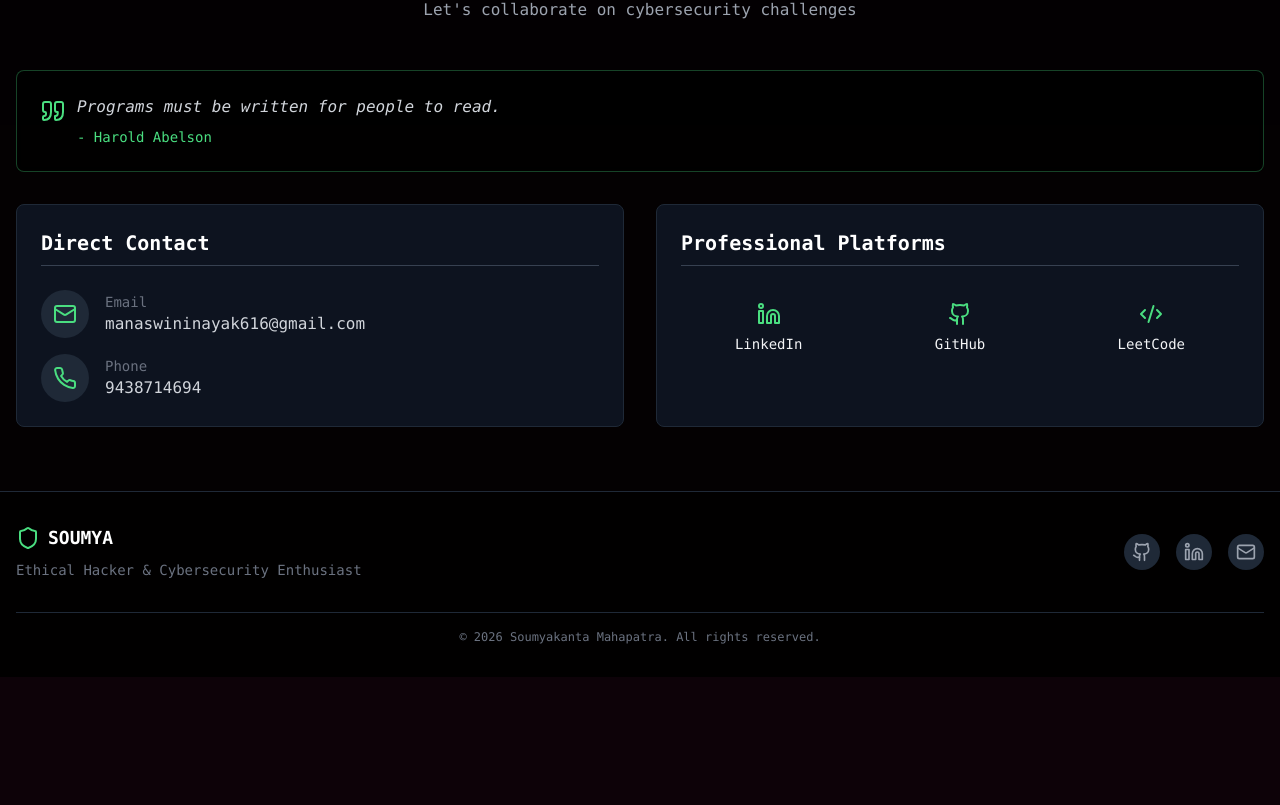
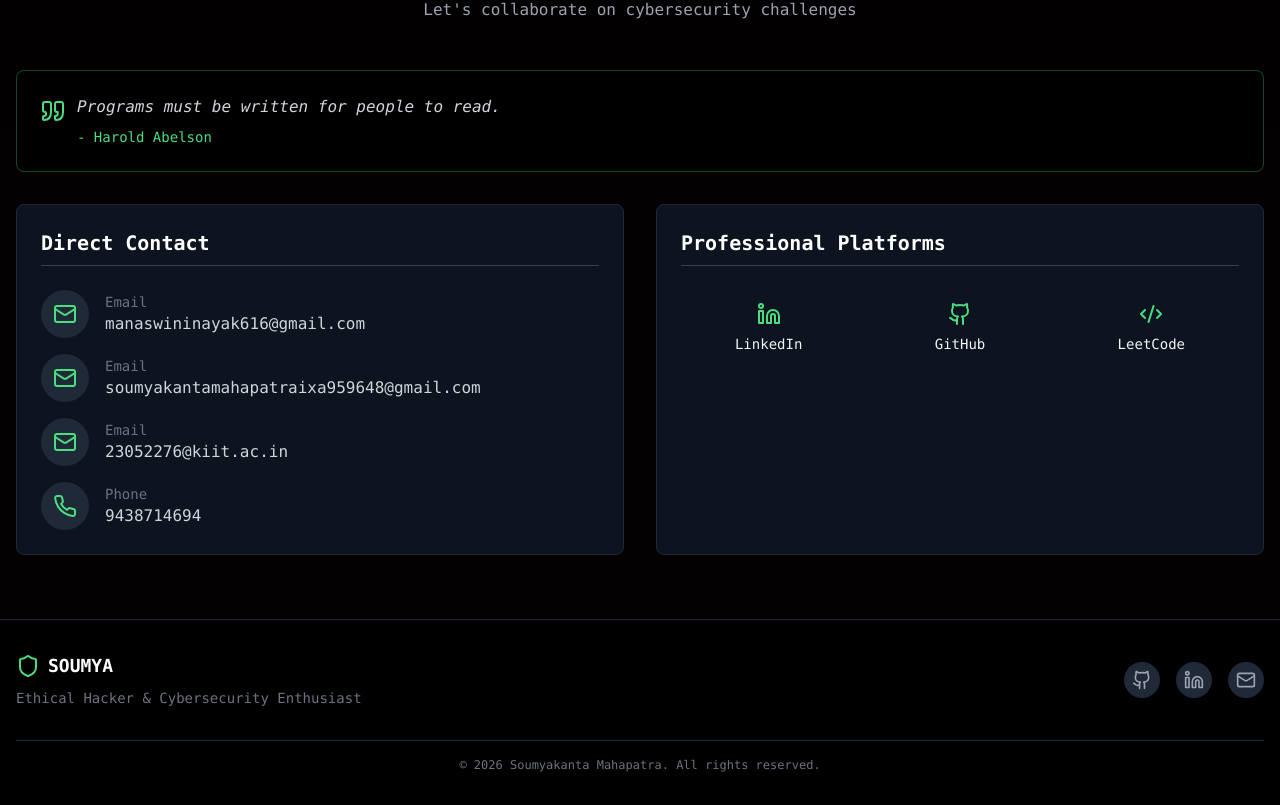
Before and after one commit to SOUMYA547/PortfolioWebsite3, a React (Vite) app: page / in a window 1280 px wide. Shown: the part 9266-10071 px from the top of the page. Before the commit the page ends 9943 px from the top, so only its background shows below. Built offline with nearby package versions, Linux system fonts and the light colour scheme.

Commit message:
Update Contact.tsx

```diff
--- a/src/components/Contact.tsx
+++ b/src/components/Contact.tsx
@@ -53,6 +53,30 @@ export const Contact = () => {
                 </div>
               </a>
               <a
+                href="mailto:soumyakantamahapatraixa959648@gmail.com"
+                className="flex items-center text-gray-300 hover:text-green-400 transition-colors duration-200 group"
+              >
+                <div className="bg-gray-800 p-3 rounded-full mr-4 group-hover:bg-green-400/20 transition-colors duration-200">
+                  <Mail className="h-6 w-6 text-green-400" />
+                </div>
+                <div>
+                  <div className="text-sm text-gray-500">Email</div>
+                  <div>soumyakantamahapatraixa959648@gmail.com</div>
+                </div>
+              </a>
+              <a
+                href="mailto:23052276@kiit.ac.in"
+                className="flex items-center text-gray-300 hover:text-green-400 transition-colors duration-200 group"
+              >
+                <div className="bg-gray-800 p-3 rounded-full mr-4 group-hover:bg-green-400/20 transition-colors duration-200">
+                  <Mail className="h-6 w-6 text-green-400" />
+                </div>
+                <div>
+                  <div className="text-sm text-gray-500">Email</div>
+                  <div>23052276@kiit.ac.in</div>
+                </div>
+              </a>
+              <a
                 href="tel:9438714694"
                 className="flex items-center text-gray-300 hover:text-green-400 transition-colors duration-200 group"
               >
```
